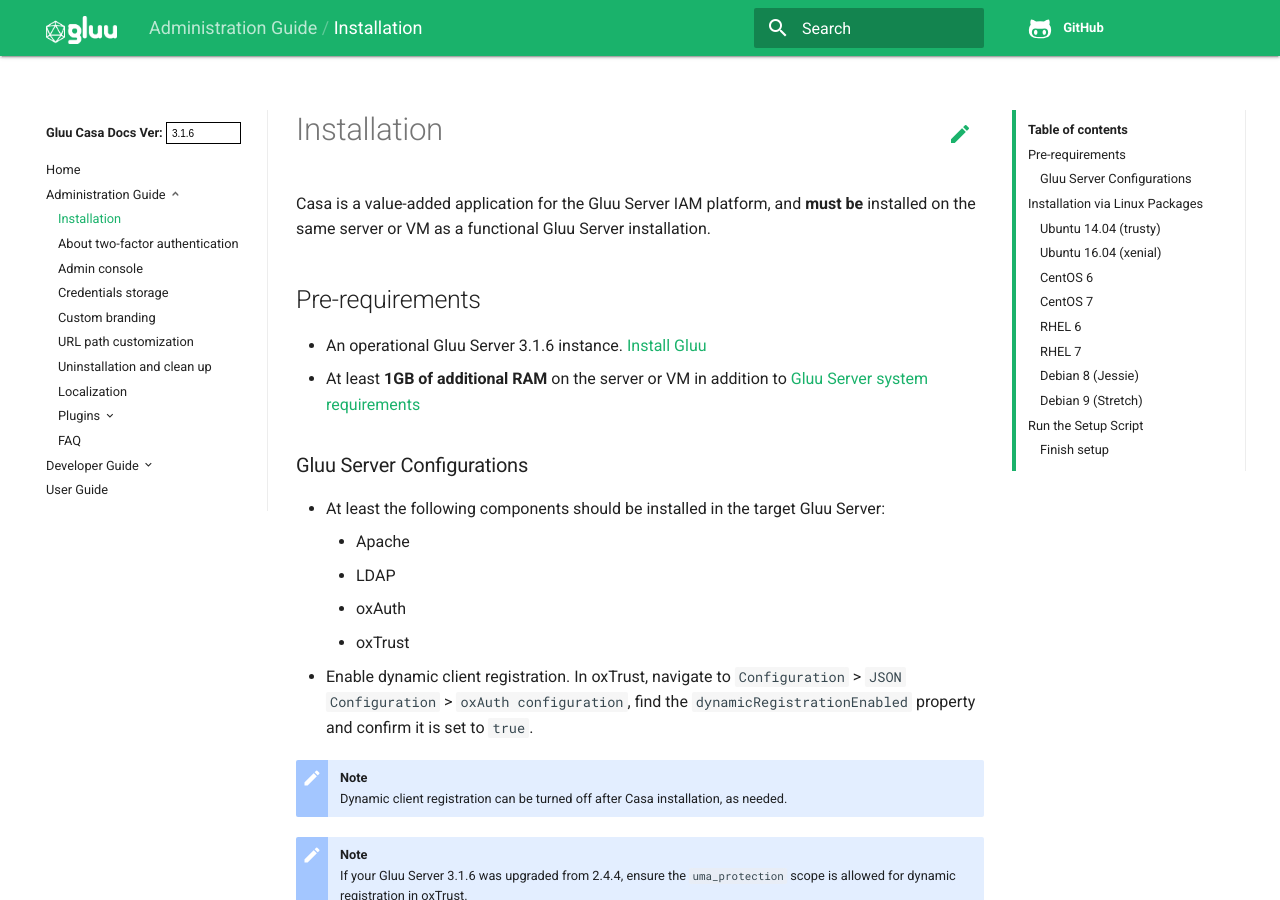
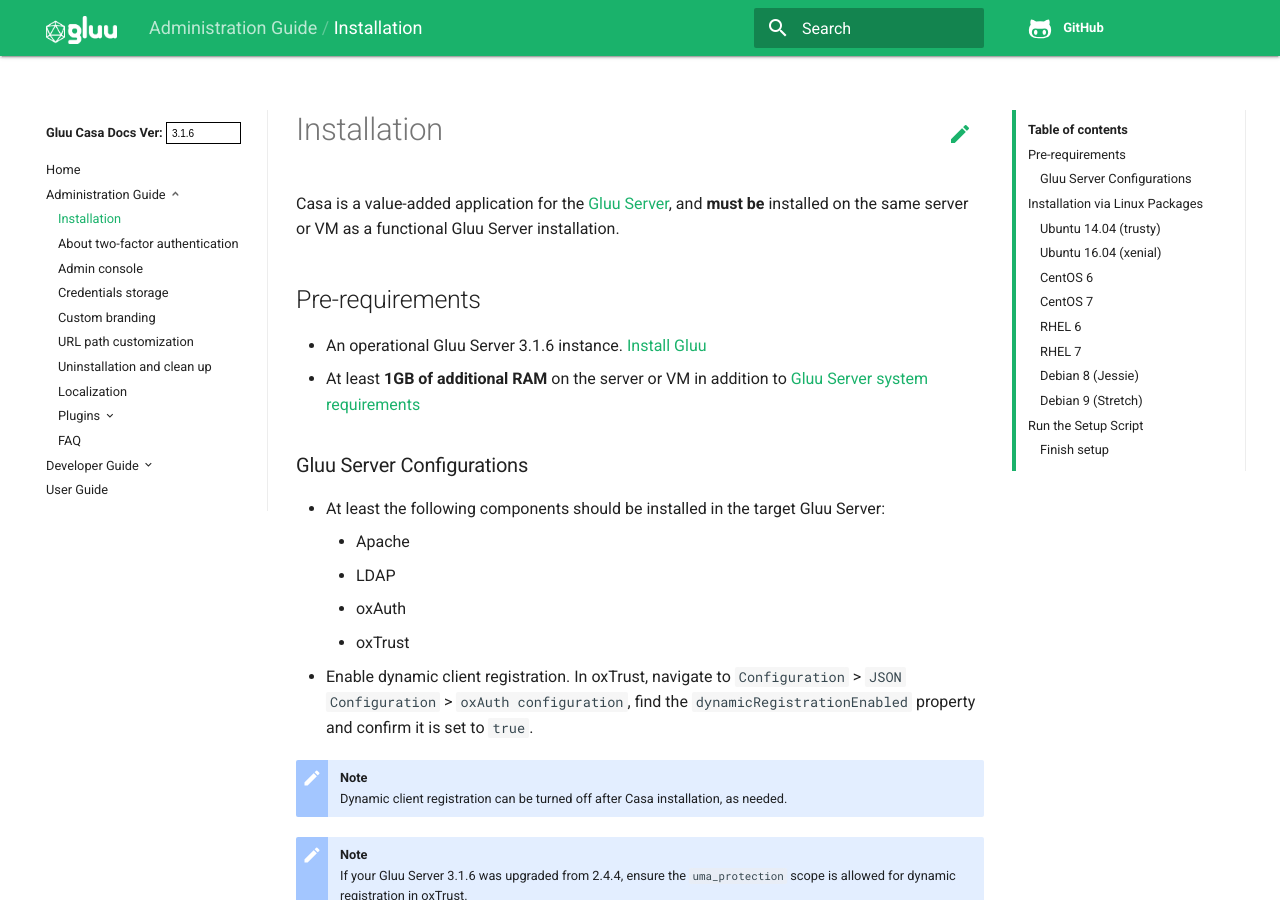
Before and after one commit to shmorri/docs-casa-prod, an MkDocs documentation site: the page built from docs/source/administration/installation.md, in a window 1280 px wide and 900 px high. Built offline with MkDocs 1.6.1, drawn with Linux system fonts in a browser that asks for light colours; old or Windows-style settings are respelled for this version of MkDocs.

Commit message:
Update installation.md

```diff
--- a/docs/source/administration/installation.md
+++ b/docs/source/administration/installation.md
@@ -1,5 +1,5 @@
 # Installation
-Casa is a value-added application for the Gluu Server IAM platform, and **must be** installed on the same server or VM  as a functional Gluu Server installation.
+Casa is a value-added application for the [Gluu Server](https://gluu.org/docs/ce), and **must be** installed on the same server or VM  as a functional Gluu Server installation.
 
 ## Pre-requirements
 
```
